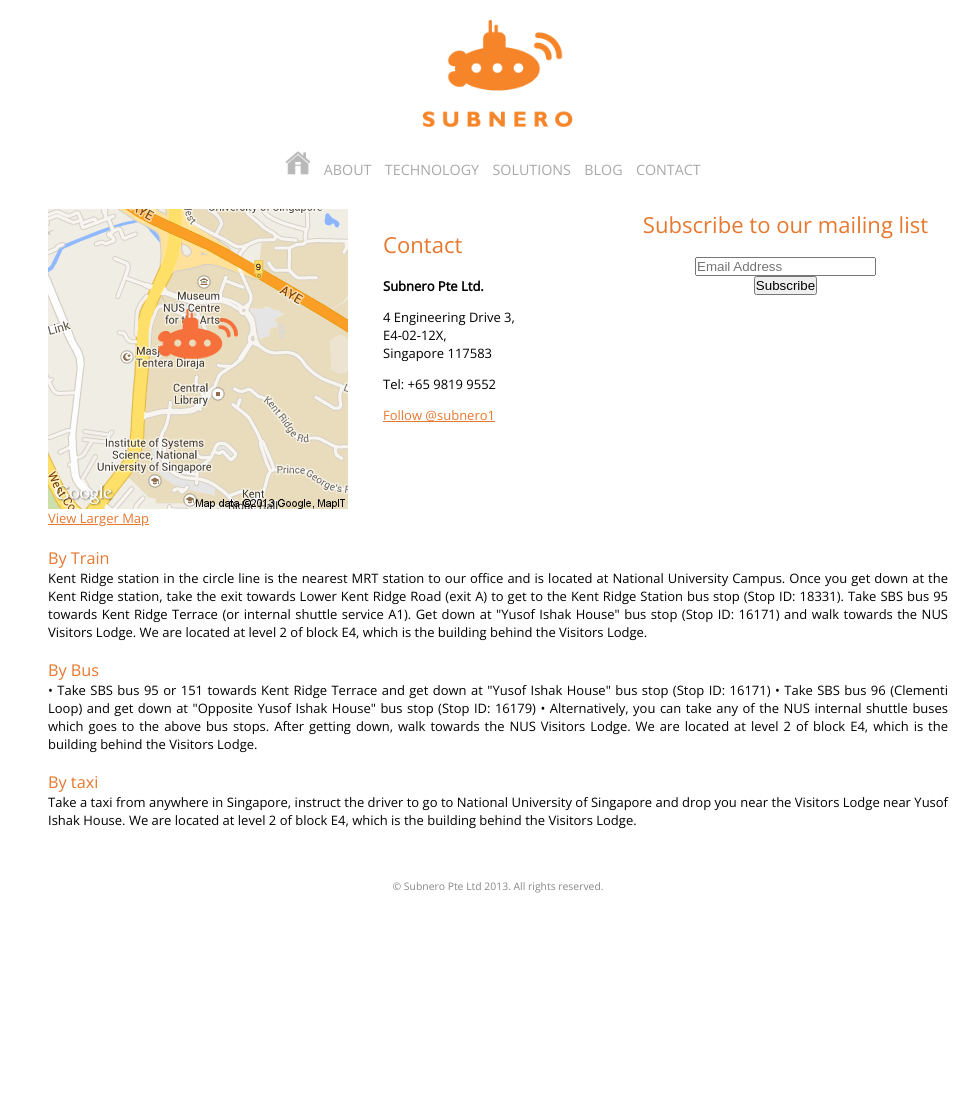
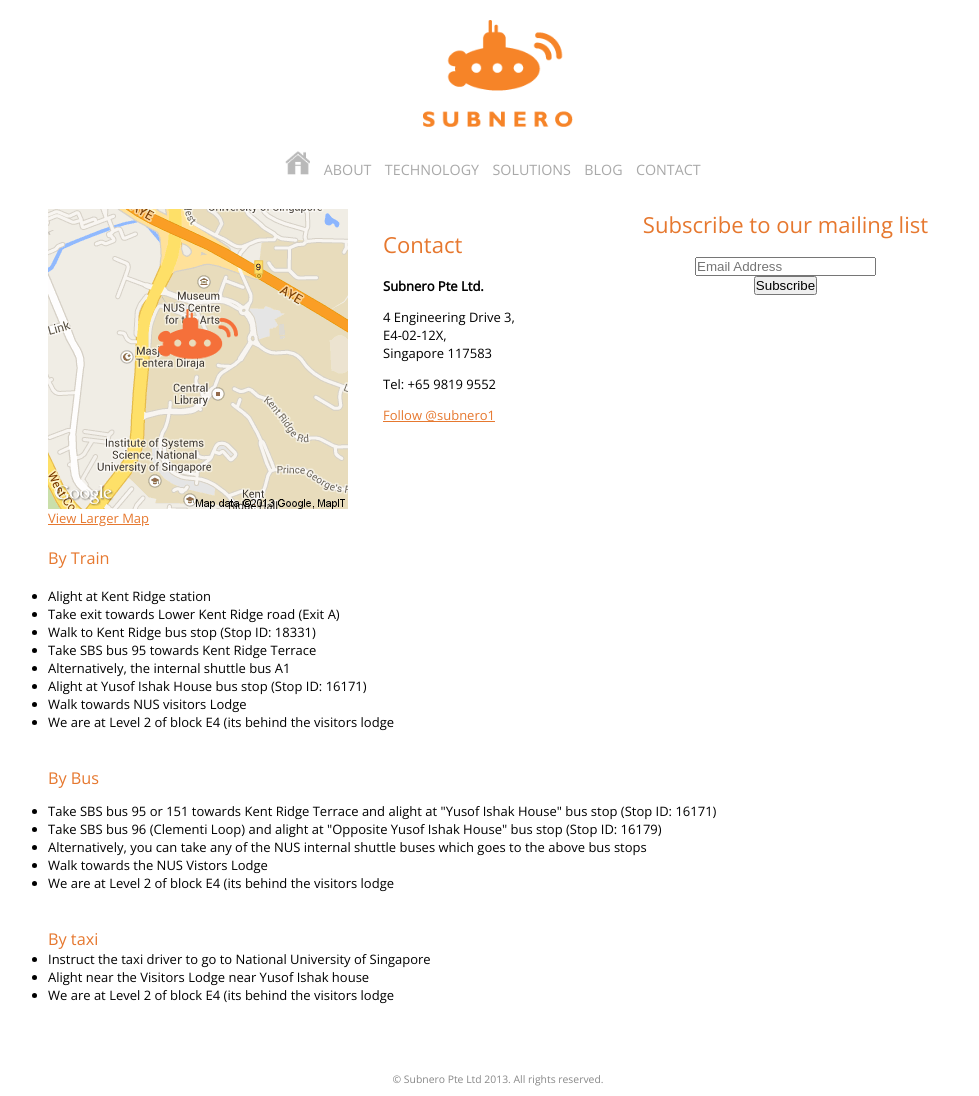
Before and after one commit to subnero1/old_website, a Jekyll site: the page built from contact/index.html, in a window 1280 px wide. Shown: the whole page, without its empty margins (142-1121 px from the left). Built offline with Jekyll 4.4.1, drawn with Linux system fonts in a browser that asks for light colours; nearby versions of some CDN libraries; Markdown is read by kramdown in place of the engine named in the settings; comment, search, counter and statistics services are not loaded; before the commit the page ends 903 px from its top, so only the background shows below that.

Commit message:
updated directions to bulleted list

```diff
--- a/contact/index.html
+++ b/contact/index.html
@@ -255,18 +255,36 @@
 
 <div class= "direct">
 <p>
-  <h2>By Train</h2>
-Kent Ridge station in the circle line is the nearest MRT station to our office and is located at National University Campus. Once you get down at the Kent Ridge station, take the exit towards Lower Kent Ridge Road (exit A) to get to the Kent Ridge Station bus stop (Stop ID: 18331). Take SBS bus 95 towards Kent Ridge Terrace (or internal  shuttle service A1).
-Get down at "Yusof Ishak House" bus stop (Stop ID: 16171) and walk towards the NUS Visitors Lodge. We are located at level 2 of block E4, which is the building behind the Visitors Lodge.
+  <h2>By Train</h2> <br>
+  <ul>
+  <li>Alight at Kent Ridge station</li>
+  <li>Take exit towards Lower Kent Ridge road (Exit A)</li>
+  <li>Walk to Kent Ridge bus stop (Stop ID: 18331)</li>
+  <li>Take SBS bus 95 towards Kent Ridge Terrace</li>
+  <li>Alternatively, the internal shuttle bus A1</li>
+  <li>Alight at Yusof Ishak House bus stop (Stop ID: 16171)</li>
+  <li>Walk towards NUS visitors Lodge</li>
+  <li>We are at Level 2 of block E4 (its behind the visitors lodge</li>
+</ul>
+
 <br><br>
-<h2>By Bus</h2>
-• Take SBS bus 95 or 151 towards Kent Ridge Terrace and get down at "Yusof Ishak House" bus stop (Stop ID: 16171)
-• Take SBS bus 96 (Clementi Loop) and get down at "Opposite Yusof Ishak House" bus stop (Stop ID: 16179)
-• Alternatively, you can take any of the NUS internal shuttle buses which goes to the above bus stops.
-After getting down, walk towards the NUS Visitors Lodge. We are located at level 2 of block E4, which is the building behind the Visitors Lodge.
+<h2>By Bus</h2></p>
+<ul>
+<li>Take SBS bus 95 or 151 towards Kent Ridge Terrace and alight at "Yusof Ishak House" bus stop (Stop ID: 16171)</li>
+<li>Take SBS bus 96 (Clementi Loop) and alight at "Opposite Yusof Ishak House" bus stop (Stop ID: 16179)</li>
+<li>Alternatively, you can take any of the NUS internal shuttle buses which goes to the above bus stops</li>
+<li>Walk towards the NUS Vistors Lodge</li>
+<li>We are at Level 2 of block E4 (its behind the visitors lodge</li>
+
+</ul>
 <br>
 <br><h2>By taxi</h2>
-Take a taxi from anywhere in Singapore, instruct the driver to go to National University of Singapore and drop you near the Visitors Lodge near Yusof Ishak House. We are located at level 2 of block E4, which is the building behind the Visitors Lodge.
+<ul>
+<li>Instruct the taxi driver to go to National University of Singapore</li>
+<li>Alight near the Visitors Lodge near Yusof Ishak house</li>
+<li>We are at Level 2 of block E4 (its behind the visitors lodge</li>
+</ul>
+
 <br>
 </p>
 </div>
```
